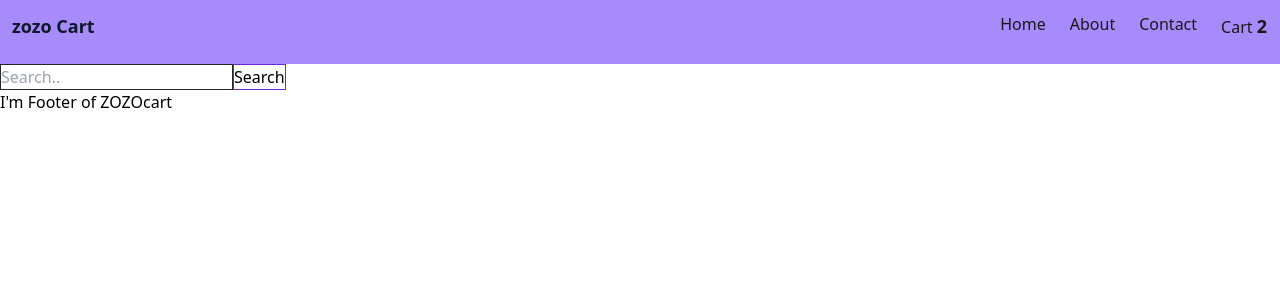
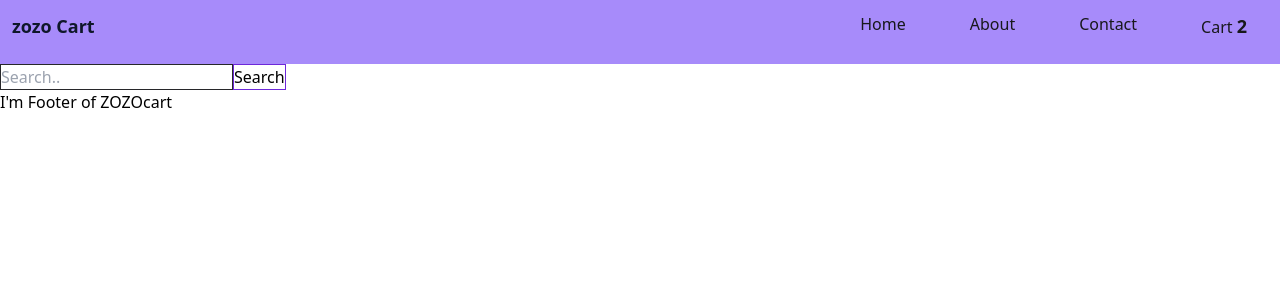
Before and after one commit to surendra-Titus/React-Project, a React (Vite) app: page / in a window 1280 px wide. Shown: the top 300 px of the page. Built offline with nearby package versions, Linux system fonts and the light colour scheme.

Commit message:
Minor changes.

```diff
--- a/src/components/Body.js
+++ b/src/components/Body.js
@@ -1,4 +1,6 @@
+import { useState } from "react";
 const Body = () => {
+  const [searchInput, setSearchInput] = useState("");
   return (
     <>
       <div className="search-container flex">
@@ -6,8 +8,8 @@ const Body = () => {
           type="text"
           placeholder="Search.."
           className="search-field border border-zinc-800"
-          value=""
-          onChange={(e) => console.log(e.target.value)}
+          value={searchInput}
+          onChange={(e) => setSearchInput(e.target.value)}
         ></input>
         <button className="search-btn border border-violet-700 ">Search</button>
       </div>
--- a/src/components/Header.js
+++ b/src/components/Header.js
@@ -9,10 +9,10 @@ const Header = () => {
         <Title />
         <div className="nav-item">
           <ul className="flex py-3">
-            <li className="px-3 text-zinc-900">Home</li>
-            <li className="px-3 text-zinc-900">About</li>
-            <li className="px-3 text-zinc-900">Contact</li>
-            <li className="px-3 text-zinc-900">
+            <li className="px-8 text-zinc-900">Home</li>
+            <li className="px-8 text-zinc-900">About</li>
+            <li className="px-8 text-zinc-900">Contact</li>
+            <li className="px-8 text-zinc-900">
               Cart <span className="font-bold text-lg pr-px">2</span>
             </li>
           </ul>
```
